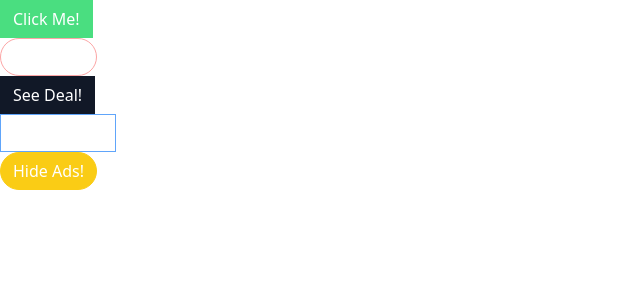
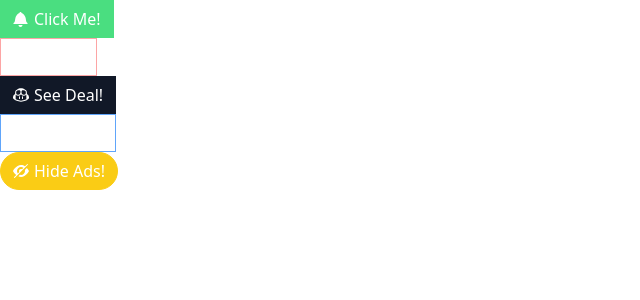
Before and after one commit to CocoTapi/modern_react_2023, a React (Create React App) app in the folder section_10/: page / in a window 1280 px wide. Shown: the top 300 px of the page, without its empty margins (0-640 px from the left). Built offline with nearby package versions, Linux system fonts and the light colour scheme.

Commit message:
added icons

```diff
--- a/section_10/package.json
+++ b/section_10/package.json
@@ -10,6 +10,7 @@
     "prop-types": "^15.8.1",
     "react": "^18.2.0",
     "react-dom": "^18.2.0",
+    "react-icons": "^4.10.1",
     "react-scripts": "5.0.1",
     "web-vitals": "^2.1.4"
   },
--- a/section_10/src/App.js
+++ b/section_10/src/App.js
@@ -1,22 +1,24 @@
+import { GoBell, GoCopilot, GoEyeClosed } from 'react-icons/go';
+
 import Button from './Button.js';
 
 function App() {
   return (
     <div>
       <div>
-        <Button success >Click Me!</Button>
+        <Button success ><GoBell/>Click Me!</Button>
       </div>
       <div>
-        <Button danger rounded outline >Buy Now!</Button>
+        <Button danger outline >Buy Now!</Button>
       </div>
       <div>
-        <Button secondary>See Deal!</Button>
+        <Button secondary><GoCopilot/>See Deal!</Button>
       </div>
       <div>
         <Button primary outline>Go to a Cart</Button>
       </div>
       <div>
-        <Button warning rounded>Hide Ads!</Button>
+        <Button warning rounded><GoEyeClosed />Hide Ads!</Button>
       </div>
     </div>
   );
--- a/section_10/src/Button.js
+++ b/section_10/src/Button.js
@@ -10,7 +10,7 @@ function Button ({
     rounded,
     outline,
 }) {
-    const classes = className('px-3 py-1.5 border', {
+    const classes = className('flex items-center px-3 py-1.5 border', {
         'border-blue-400 bg-blue-400 text-white': primary,
         'border-gray-900 bg-gray-900 text-white': secondary,
         'border-green-400 bg-green-400 text-white': success,
@@ -23,7 +23,6 @@ function Button ({
         'text-green-400': outline && success,
         'text-yellow-400': outline && warning,
         'text-red-300': outline && danger,
-
     });
 
     return (
--- a/section_10/src/index.css
+++ b/section_10/src/index.css
@@ -1,3 +1,7 @@
 @tailwind base;
 @tailwind components;
 @tailwind utilities;
+
+button > svg {
+    margin-right: 5px;
+}
```
Also changed, not shown: 1 other file (tests, documents, lock files or other folders).
